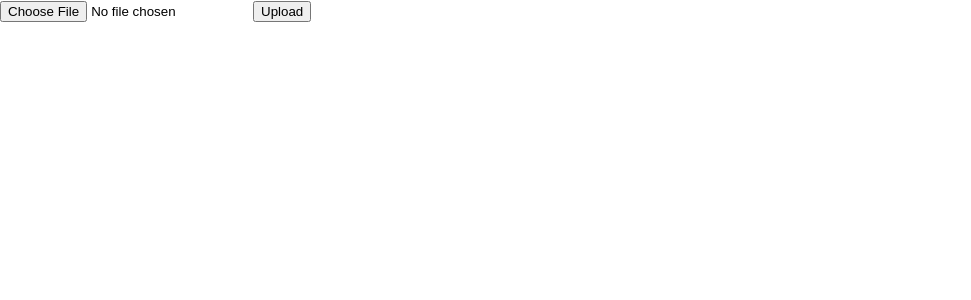
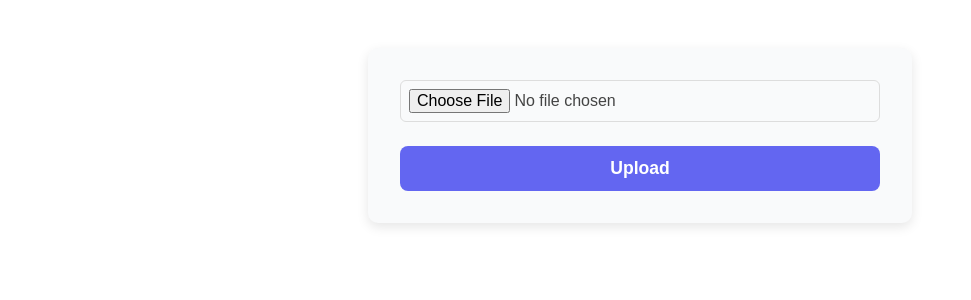
Before and after one commit to LucasMcK/production-reporting-app, a React (Create React App) app in the folder frontend/: page /upload in a window 1280 px wide. Shown: the top 300 px of the page, without its empty margins (0-971 px from the left). Built offline with nearby package versions, Linux system fonts and the light colour scheme.

Commit message:
style(frontend): added basic styling to frontend

```diff
--- a/frontend/src/pages/FilesPage.js
+++ b/frontend/src/pages/FilesPage.js
@@ -1,4 +1,5 @@
 import React, { useEffect, useState } from 'react';
+import '../styles/FilesPage.css';
 
 function FilesPage() {
   const [files, setFiles] = useState([]);
@@ -17,20 +18,21 @@ function FilesPage() {
       });
   }, []);
 
-  if (loading) return <p>Loading files...</p>;
-  if (!files.length) return <p>No files found</p>;
+  if (loading) return <p className="loading-message">Loading files...</p>;
+  if (!files.length) return <p className="no-files-message">No files found</p>;
 
   return (
-    <div>
-      <h2>Files</h2>
-      <ul>
+    <div className="files-container">
+      <h2 className="files-heading">Files</h2>
+      <ul className="files-list">
         {files.map((url, idx) => (
-          <li key={idx}>
+          <li key={idx} className="file-item">
             <a
               href={url}
               target="_blank"
               rel="noopener noreferrer"
               download
+              className="file-link"
             >
               {decodeURIComponent(url.split('/').pop())}
             </a>
--- a/frontend/src/pages/HomePage.js
+++ b/frontend/src/pages/HomePage.js
@@ -1,5 +1,16 @@
 import React from 'react';
+import '../styles/HomePage.css';
 
 export default function HomePage() {
-  return <h1>Welcome to the Production Reporting App</h1>;
+  return (
+    <div className="home-container">
+      <h1>Welcome to Production Reporting</h1>
+      <p>Manage your file uploads and reports easily.</p>
+
+      <div className="home-buttons">
+        <a href="/upload" className="btn btn-primary">Upload Files</a>
+        <a href="/files" className="btn btn-secondary">View Files</a>
+      </div>
+    </div>
+  );
 }
--- a/frontend/src/pages/UploadPage.js
+++ b/frontend/src/pages/UploadPage.js
@@ -1,5 +1,5 @@
 import React, { useState } from 'react';
-//import '../styles/UploadPage';
+import '../styles/UploadPage.css';
 
 function UploadForm() {
   const [file, setFile] = useState(null);
@@ -35,13 +35,16 @@ function UploadForm() {
 
   return (
     <div className="upload-container">
-      <form onSubmit={handleSubmit}>
-        <input type="file" onChange={e => setFile(e.target.files[0])} />
+      <form className="upload-form" onSubmit={handleSubmit}>
+        <input
+          type="file"
+          onChange={e => setFile(e.target.files[0])}
+        />
         <button type="submit" disabled={loading}>
           {loading ? 'Uploading...' : 'Upload'}
         </button>
       </form>
-      {status && <p>{status}</p>}
+      {status && <p className="status-message">{status}</p>}
     </div>
   );
 }
--- a/frontend/src/styles/FilesPage.css
+++ b/frontend/src/styles/FilesPage.css
@@ -0,0 +1,53 @@
+/* FilesPage.css */
+
+.files-container {
+    max-width: 600px;
+    margin: 3rem auto;
+    padding: 2rem;
+    border-radius: 10px;
+    background-color: #f9fafb;
+    box-shadow: 0 4px 12px rgba(0, 0, 0, 0.1);
+    font-family: 'Inter', sans-serif;
+    color: #222;
+  }
+
+  .files-container h2 {
+    font-weight: 700;
+    font-size: 2rem;
+    margin-bottom: 1.5rem;
+    color: #374151; /* Gray 700 */
+    text-align: center;
+  }
+
+  .files-list {
+    list-style-type: none;
+    padding-left: 0;
+  }
+
+  .files-list li {
+    padding: 0.75rem 1rem;
+    border-bottom: 1px solid #e5e7eb; /* Gray 200 */
+    transition: background-color 0.2s ease;
+  }
+
+  .files-list li:last-child {
+    border-bottom: none;
+  }
+
+  .files-list li:hover {
+    background-color: #e0e7ff; /* Indigo 100 */
+  }
+
+  .files-list a {
+    text-decoration: none;
+    color: #4f46e5; /* Indigo 600 */
+    font-weight: 600;
+    font-size: 1.1rem;
+    display: block;
+    word-break: break-word;
+    transition: color 0.3s ease;
+  }
+
+  .files-list a:hover {
+    color: #4338ca; /* Indigo 700 */
+  }
--- /dev/null
+++ b/frontend/src/styles/HomePage.css
@@ -0,0 +1,41 @@
+.home-container {
+    max-width: 600px;
+    margin: 3rem auto;
+    text-align: center;
+    font-family: 'Segoe UI', Tahoma, Geneva, Verdana, sans-serif;
+    color: #333;
+  }
+
+  .home-buttons {
+    margin-top: 2rem;
+    display: flex;
+    justify-content: center;
+    gap: 1.5rem;
+  }
+
+  .btn {
+    text-decoration: none;
+    padding: 0.75rem 2rem;
+    border-radius: 6px;
+    font-weight: 600;
+    font-size: 1.1rem;
+    transition: background-color 0.3s ease;
+  }
+
+  .btn-primary {
+    background-color: #2a9d8f;
+    color: white;
+  }
+
+  .btn-primary:hover {
+    background-color: #23867a;
+  }
+
+  .btn-secondary {
+    background-color: #e76f51;
+    color: white;
+  }
+
+  .btn-secondary:hover {
+    background-color: #c85d44;
+  }
--- a/frontend/src/styles/UploadPage.css
+++ b/frontend/src/styles/UploadPage.css
@@ -0,0 +1,62 @@
+/* UploadPage.css */
+
+.upload-container {
+    max-width: 480px;
+    margin: 3rem auto;
+    padding: 2rem;
+    border-radius: 10px;
+    background-color: #f9fafb;
+    box-shadow: 0 4px 12px rgba(0, 0, 0, 0.1);
+    font-family: 'Inter', sans-serif;
+    color: #222;
+  }
+
+  .upload-form {
+    display: flex;
+    flex-direction: column;
+    gap: 1.5rem;
+  }
+
+  .upload-form input[type="file"] {
+    padding: 0.5rem;
+    border: 1.5px solid #ddd;
+    border-radius: 6px;
+    cursor: pointer;
+    font-size: 1rem;
+    color: #444;
+    transition: border-color 0.3s ease;
+  }
+
+  .upload-form input[type="file"]:focus,
+  .upload-form input[type="file"]:hover {
+    border-color: #6366f1; /* Indigo */
+    outline: none;
+  }
+
+  .upload-form button {
+    padding: 0.75rem 1.25rem;
+    background-color: #6366f1;
+    border: none;
+    border-radius: 8px;
+    color: white;
+    font-weight: 600;
+    font-size: 1.1rem;
+    cursor: pointer;
+    transition: background-color 0.3s ease;
+  }
+
+  .upload-form button:disabled {
+    background-color: #a5b4fc;
+    cursor: not-allowed;
+  }
+
+  .upload-form button:not(:disabled):hover {
+    background-color: #4f46e5;
+  }
+
+  .status-message {
+    margin-top: 1rem;
+    font-size: 1rem;
+    color: #4b5563; /* Gray 600 */
+    min-height: 1.25rem;
+  }
```
Also changed, not shown: 2 other files (tests, documents, lock files or other folders).
